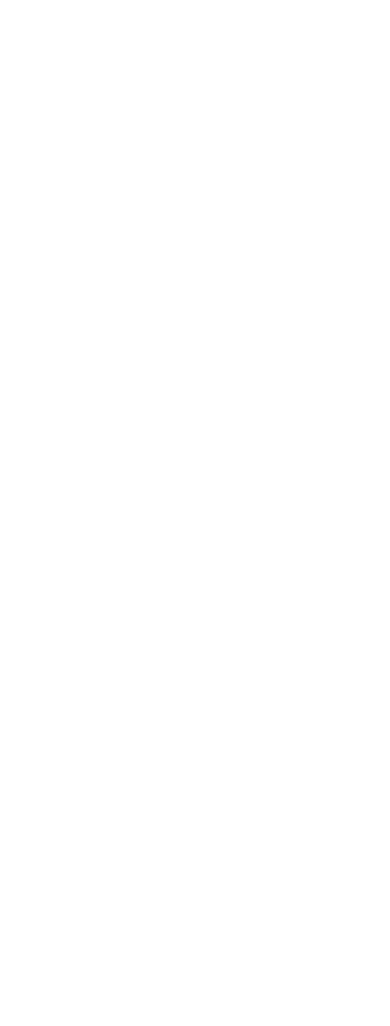
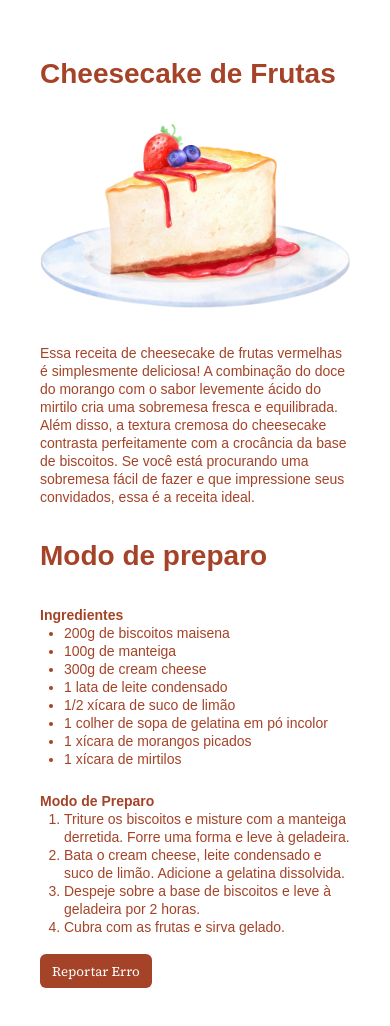
Before and after one commit to macedocmateus/cheesecake-mobileFirst-layout, a plain HTML site: page index.html in a window 390 px wide. Before the commit the page ends 844 px from the top, so only its background shows below. Drawn offline with Linux system fonts and the light colour scheme; a web font is replaced by a local one.

Commit message:
add mobile first layout

```diff
--- a/index.html
+++ b/index.html
@@ -1,12 +1,51 @@
 <!DOCTYPE html>
 <html lang="pt-br">
 <head>
+  <link href="https://fonts.googleapis.com/css?family=Source+Serif+4:200,300,regular,500,600,700,800,900,200italic,300italic,italic,500italic,600italic,700italic,800italic,900italic" rel="stylesheet" />
+  <link href='https://fonts.googleapis.com/css?family=Source Serif Pro' rel='stylesheet'>
   <meta charset="UTF-8">
   <meta name="viewport" content="width=device-width, initial-scale=1.0">
   <title>Cheesecake</title>
   <link rel="stylesheet" href="style.css">
 </head>
 <body>
+  <main>
+    <div>
+      <h1>
+        Cheesecake de Frutas
+      </h1>
+      <img src="assets/image 1.png" alt="imagem de um cheesecake de morango">
+      <p>
+        Essa receita de cheesecake de frutas vermelhas é simplesmente deliciosa! A
+        combinação do doce do morango com o sabor levemente ácido do mirtilo cria uma
+        sobremesa fresca e equilibrada. Além disso, a textura cremosa do cheesecake contrasta
+        perfeitamente com a crocância da base de biscoitos. Se você está procurando uma
+        sobremesa fácil de fazer e que impressione seus convidados, essa é a receita ideal.
+      </p>
+    </div>
 
+    <div class="ingredients">
+      <h2>Modo de preparo</h2>
+      <strong>Ingredientes</strong>
+      <ul>
+          <li>200g de biscoitos maisena</li>
+          <li>100g de manteiga</li>
+          <li>300g de cream cheese</li>
+          <li>1 lata de leite condensado</li>
+          <li>1/2 xícara de suco de limão</li>
+          <li>1 colher de sopa de gelatina em pó incolor</li>
+          <li>1 xícara de morangos picados</li>
+          <li>1 xícara de mirtilos</li>
+      </ul>
+      <strong>Modo de Preparo</strong>
+      <ol>
+        <li>Triture os biscoitos e misture com a manteiga derretida. Forre uma forma e leve à geladeira.</li>
+        <li>Bata o cream cheese, leite condensado e suco de limão. Adicione a gelatina dissolvida.</li>
+        <li>Despeje sobre a base de biscoitos e leve à geladeira por 2 horas.</li>
+        <li>Cubra com as frutas e sirva gelado.</li>
+      </ol>
+      <button>Reportar Erro</button>
+    </div>
+  </main>
 </body>
 </html>
--- a/style.css
+++ b/style.css
@@ -0,0 +1,69 @@
+*{
+  padding: 0;
+  margin: 0;
+  box-sizing: border-box;
+
+  -webkit-font-smoothing:antialiased;
+  -moz-osx-font-smoothing:grayscale;
+}
+
+:root {
+  font-family: 'source serif pro',sans-serif;
+  font-size: 62.5%;
+}
+
+body {
+  height: 100vh;
+  color: #A54328;
+  font-size: 1.6rem;
+}
+/* Content-box mantém fiel as propriedades da largura e altura da caixa, nao deixando o
+margin e o padding afetar o conteúdo */
+main {
+  max-width: 32rem;
+  margin-inline: auto;
+  padding: 5.6rem 4rem;
+  box-sizing: content-box;
+  display: flex;
+  flex-direction: column;
+  gap: 3.2rem;
+}
+
+/* Width 100% prioriza o ajusta da largura da imagem de acordo com a largura da div se caso a altura precise ser ajustada para conter
+na div, irá também alterar a altura */
+img {
+  width: 100%;
+  margin-block: 3.2rem;
+}
+
+button {
+  font-family: 'source serif 4',sans-serif;
+  color: white;
+  background-color: #A54328;
+  border: 0;
+  padding: .8rem 1.2rem;
+  border-radius: .6rem;
+  margin-top: 1.8rem;
+}
+
+h1, h2 {
+  font-size: 2.8rem;
+  line-height: 3.6rem;
+}
+
+h2 {
+  margin-bottom: 3.2rem;
+}
+
+p, li, strong {
+  font-size: 1.4rem;
+  line-height: 1.8rem;
+}
+
+ul, ol {
+  padding-left: 2.4rem;
+}
+
+ul {
+  margin-bottom: 2.4rem;
+}
```
